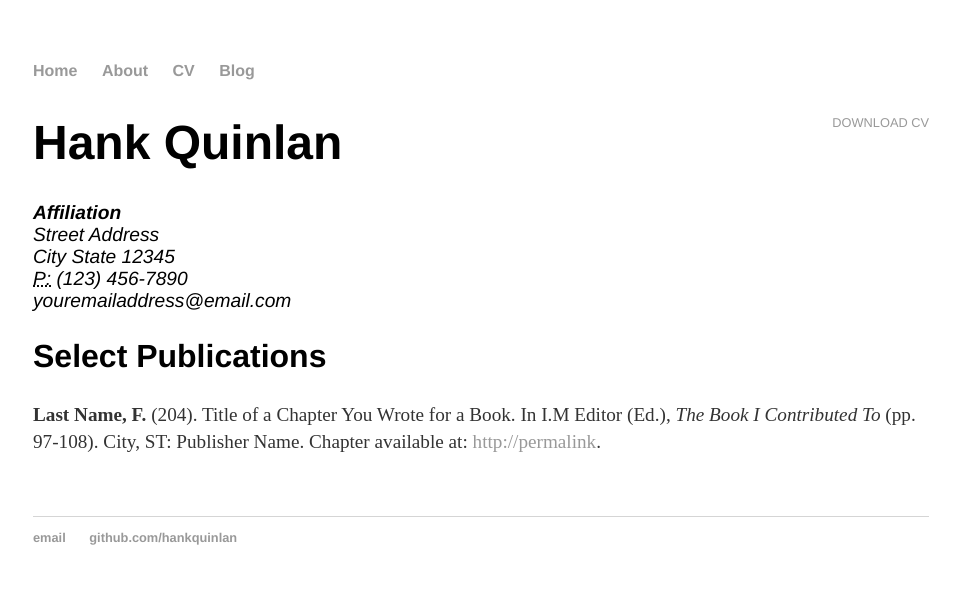
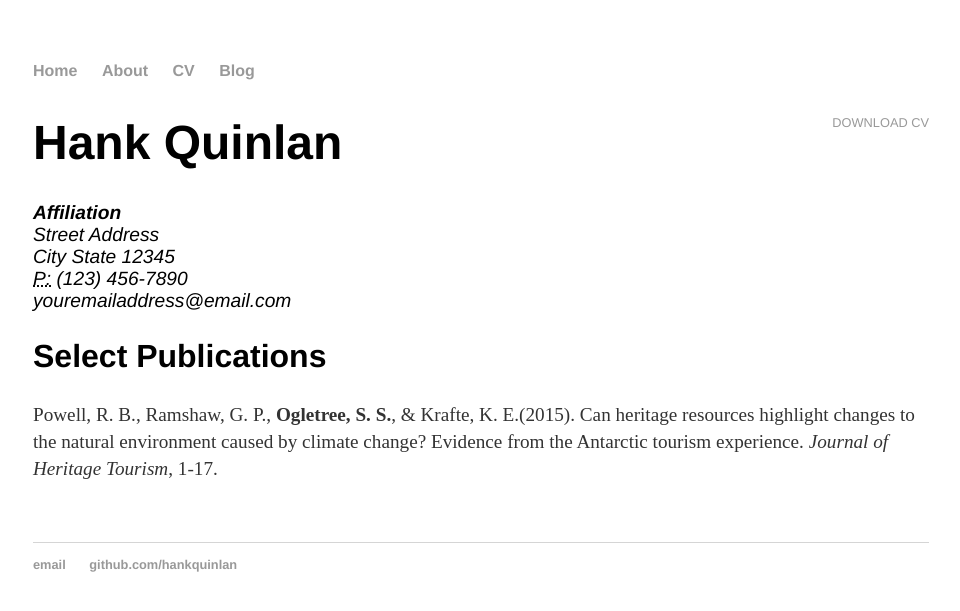
Before and after one commit to scottogletree/ogletrees.github.io, a Jekyll site: the page built from cv/index.html, in a window 1280 px wide. Shown: the top 611 px of the page, without its empty margins (159-1119 px from the left). Built offline with Jekyll 4.4.1, drawn with Linux system fonts in a browser that asks for light colours.

Commit message:
Update index.html

```diff
--- a/cv/index.html
+++ b/cv/index.html
@@ -16,7 +16,7 @@
 
 					<h2>Select Publications</h2>
 
-					<p><strong>Last Name, F.</strong> (204). Title of a Chapter You Wrote for a Book. In I.M Editor (Ed.), <em>The Book I Contributed To</em> (pp. 97-108). City, ST: Publisher Name. Chapter available at: <a href="#">http://permalink</a>.
+					<p>Powell, R. B., Ramshaw, G. P., <strong>Ogletree, S. S.</strong>, & Krafte, K. E.(2015). Can heritage resources highlight changes to the natural environment caused by climate change? Evidence from the Antarctic tourism experience. <em>Journal of Heritage Tourism</em>, 1-17.
 
 
 	</div>
```
